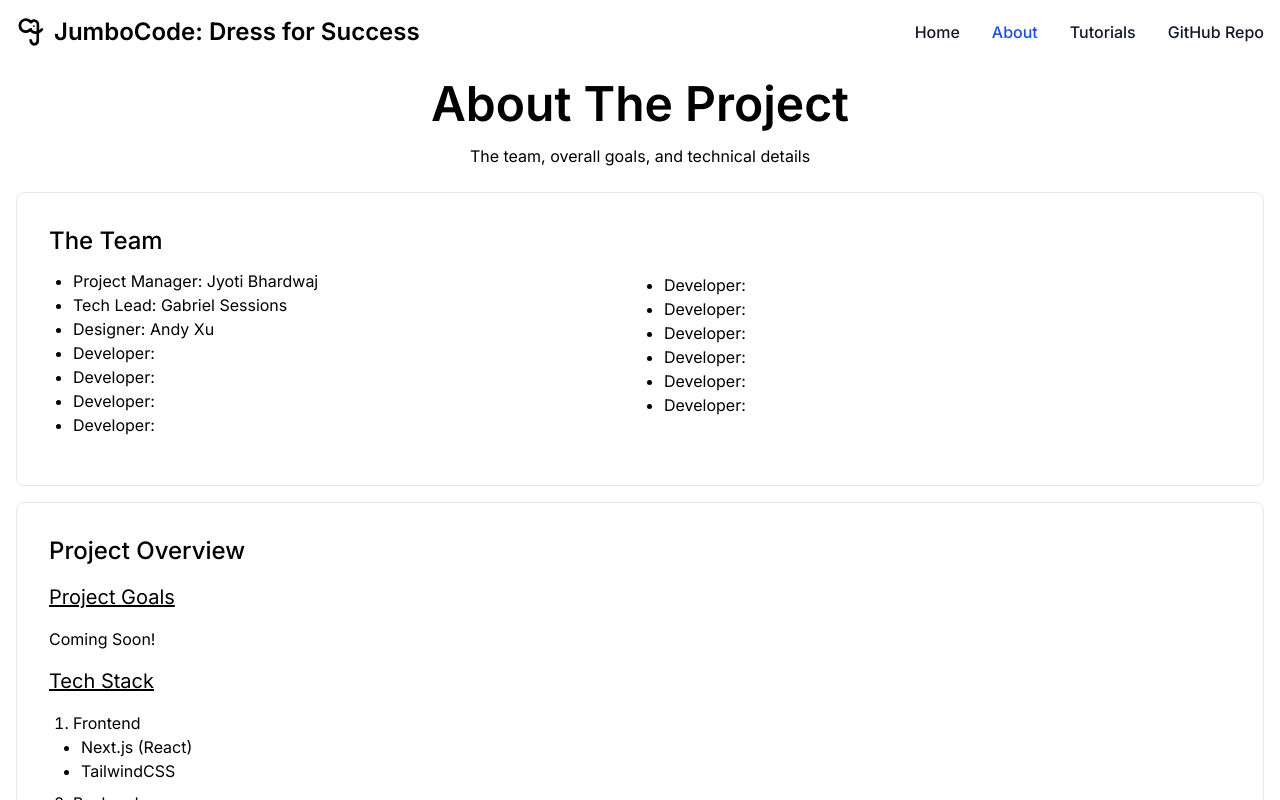
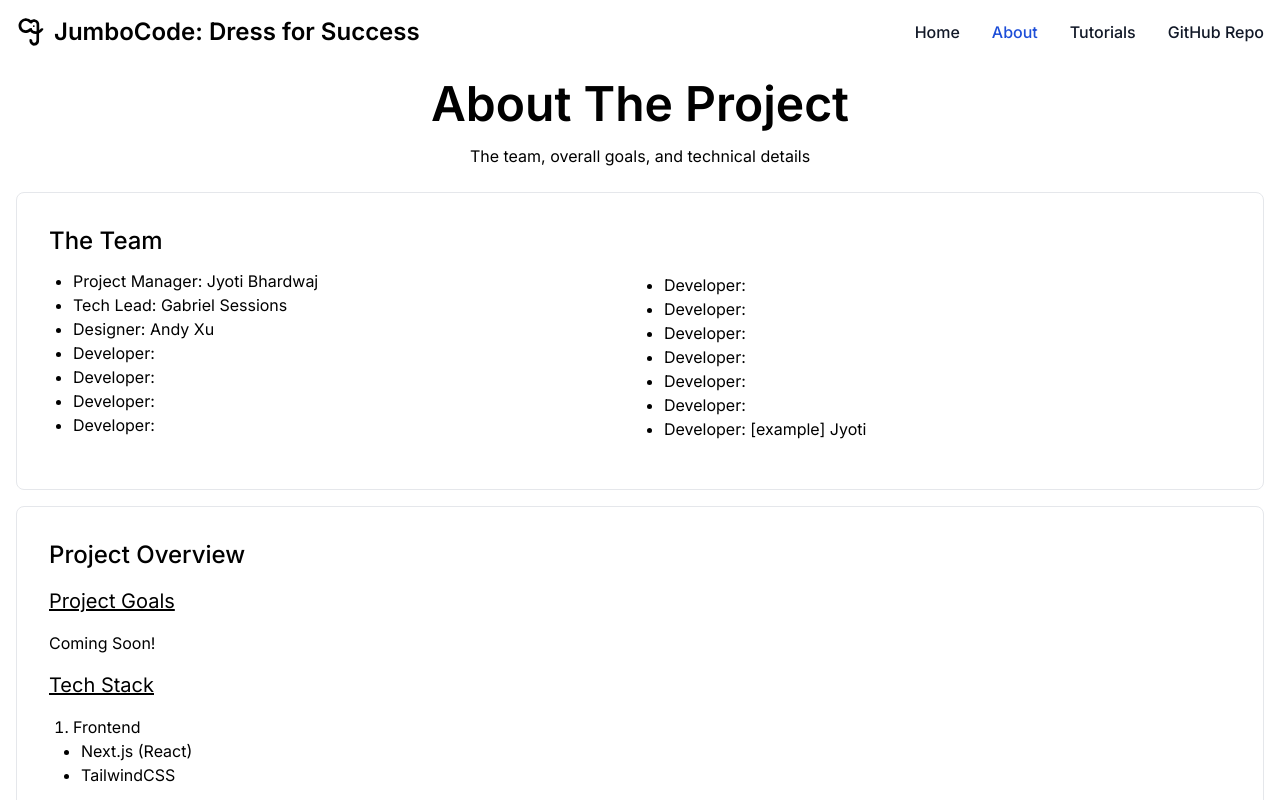
Before and after one commit to gabrielsessions/dfs-jumbocode, a Next.js app: page /about in a window 1280 px wide. Shown: the top 800 px of the page. Built offline with nearby package versions, Linux system fonts and the light colour scheme.

Commit message:
onbarding jyoti

```diff
--- a/src/app/about/page.tsx
+++ b/src/app/about/page.tsx
@@ -40,7 +40,7 @@ export default function About() {
                 <li className="list-item">Developer: </li>
                 <li className="list-item">Developer: </li>
                 <li className="list-item">Developer: </li>
-
+                <li className="list-item">Developer: [example] Jyoti </li>
                 </ul>
               </div>
             </div>
```
